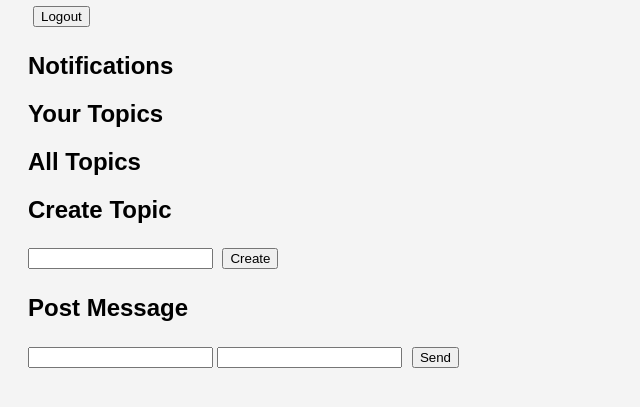
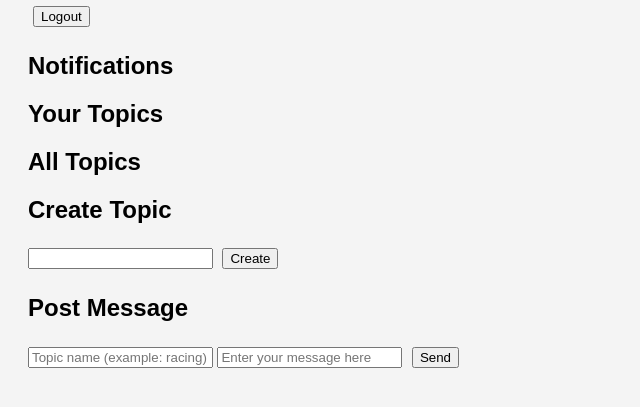
Before and after one commit to landrylee/cmps-4150-project, a website: page public/dashboard.html in a window 1280 px wide. Shown: the part 107-514 px from the top of the page, without its empty margins (0-640 px from the left). Drawn offline with Linux system fonts and the light colour scheme; no server answers.

Commit message:
added frontend inputs

```diff
--- a/public/dashboard.html
+++ b/public/dashboard.html
@@ -23,8 +23,17 @@
 <button onclick="createTopic()">Create</button>
 
 <h2>Post Message</h2>
-<input id="msgTopic">
-<input id="msgContent">
+
+<input
+  id="msgTopic"
+  placeholder="Topic name (example: racing)"
+>
+
+<input
+  id="msgContent"
+  placeholder="Enter your message here"
+>
+
 <button onclick="postMessage()">Send</button>
 
 <script src="app.js"></script>
```
Also changed, not shown: 1 other file.
